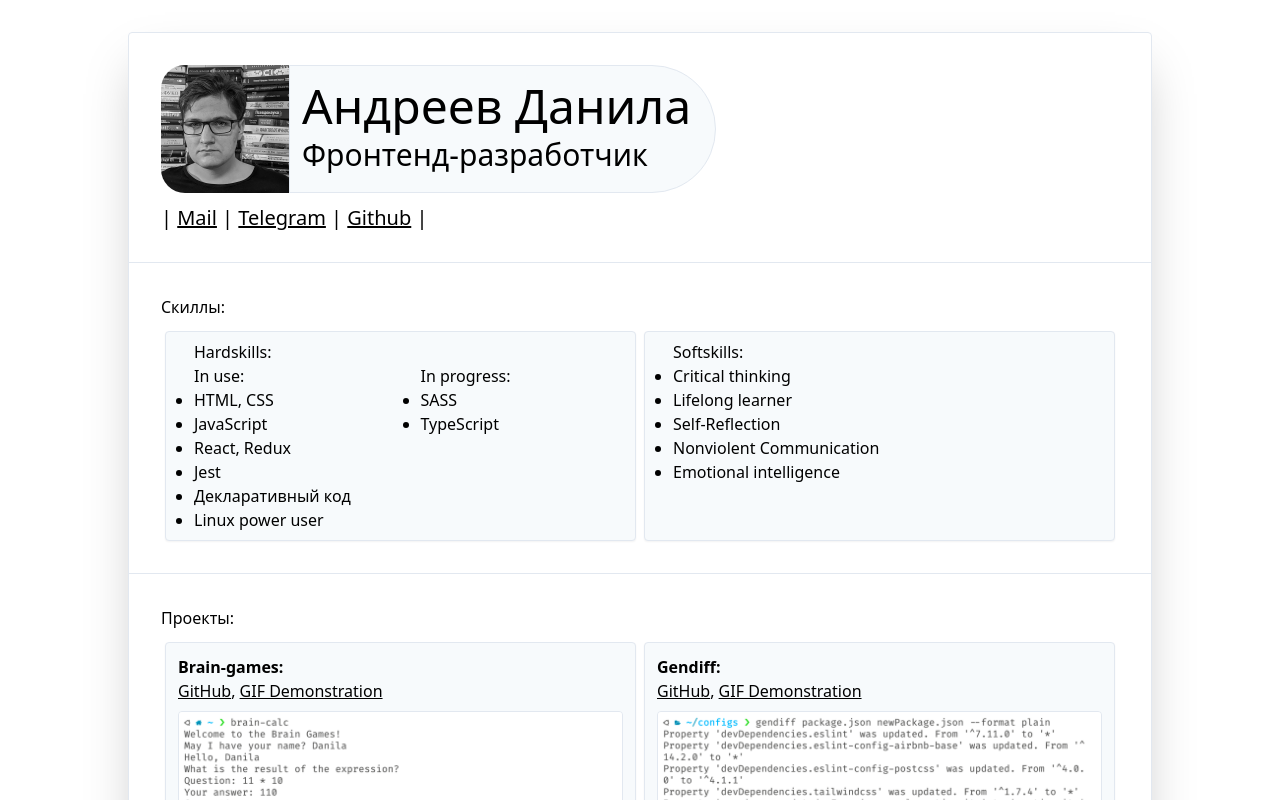
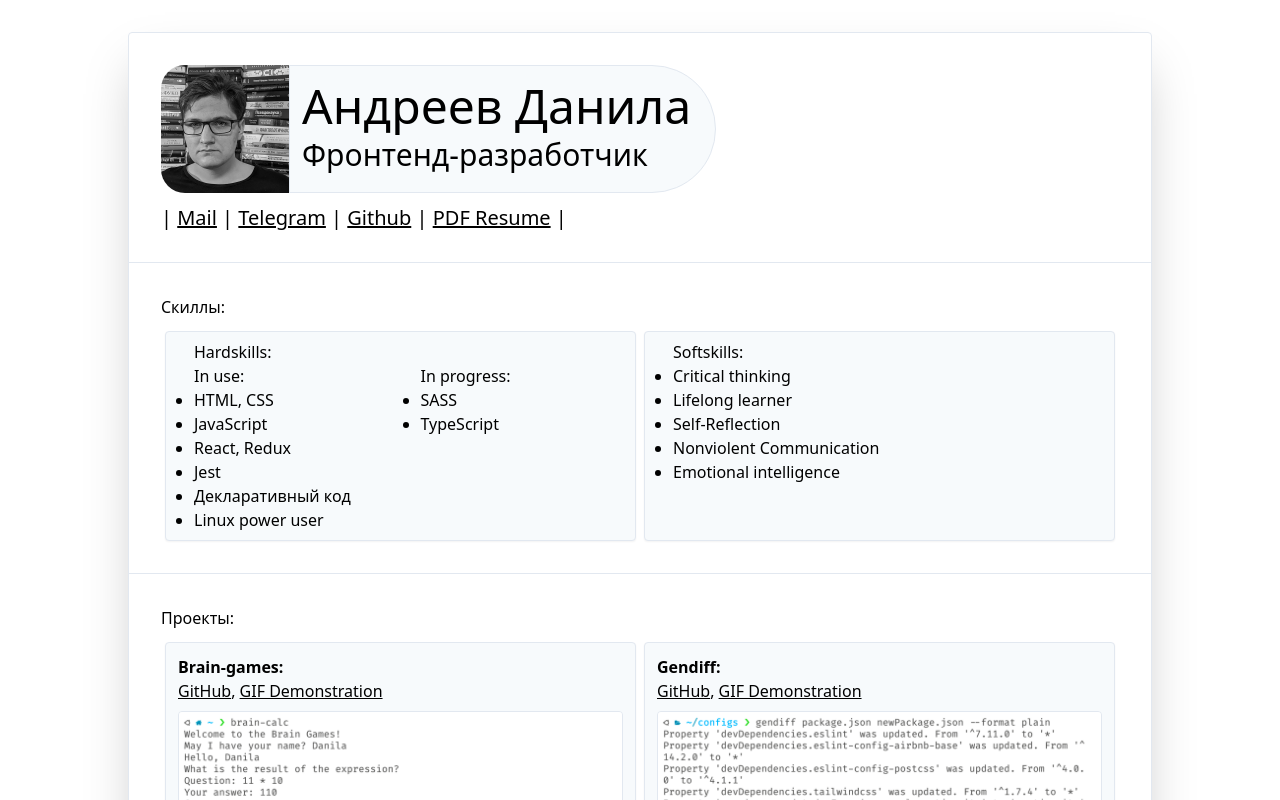
Before and after one commit to neandreev/personal-nextjs-site, a Next.js app: page / in a window 1280 px wide. Shown: the top 800 px of the page. Built offline with nearby package versions, Linux system fonts and the light colour scheme.

Commit message:
add pdf resume

```diff
--- a/components/header.js
+++ b/components/header.js
@@ -16,7 +16,7 @@ const Header = () => (
       </div>
     </div>
     <div className="text-xl mt-3 text-center md:text-left">
-        | <Link href="/mail" text="Mail" /> | <Link href="/telegram" text="Telegram" /> | <Link href="/github" text="Github" /> |
+        | <Link href="/mail" text="Mail" /> | <Link href="/telegram" text="Telegram" /> | <Link href="/github" text="Github" /> | <Link href="resume.pdf" text="PDF Resume" /> |
     </div>
   </div>
 );
```
Also changed, not shown: 1 other file (tests, documents, lock files or other folders).
